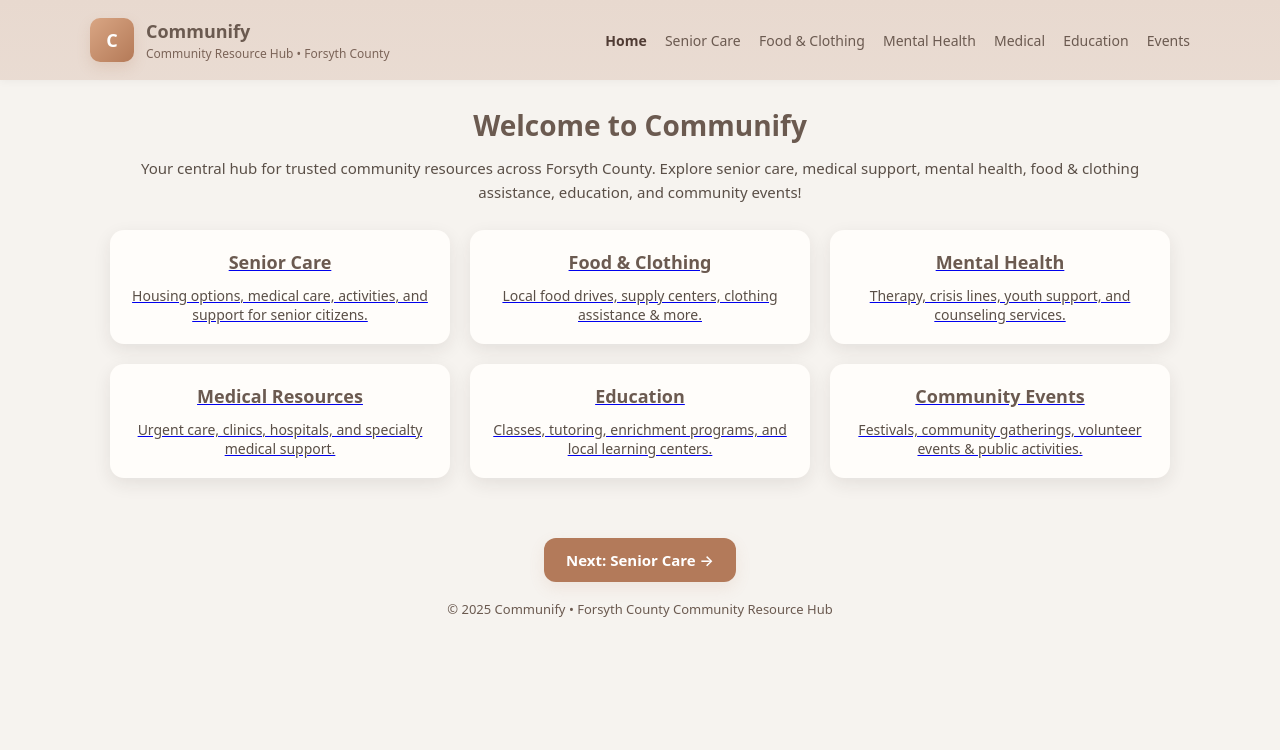
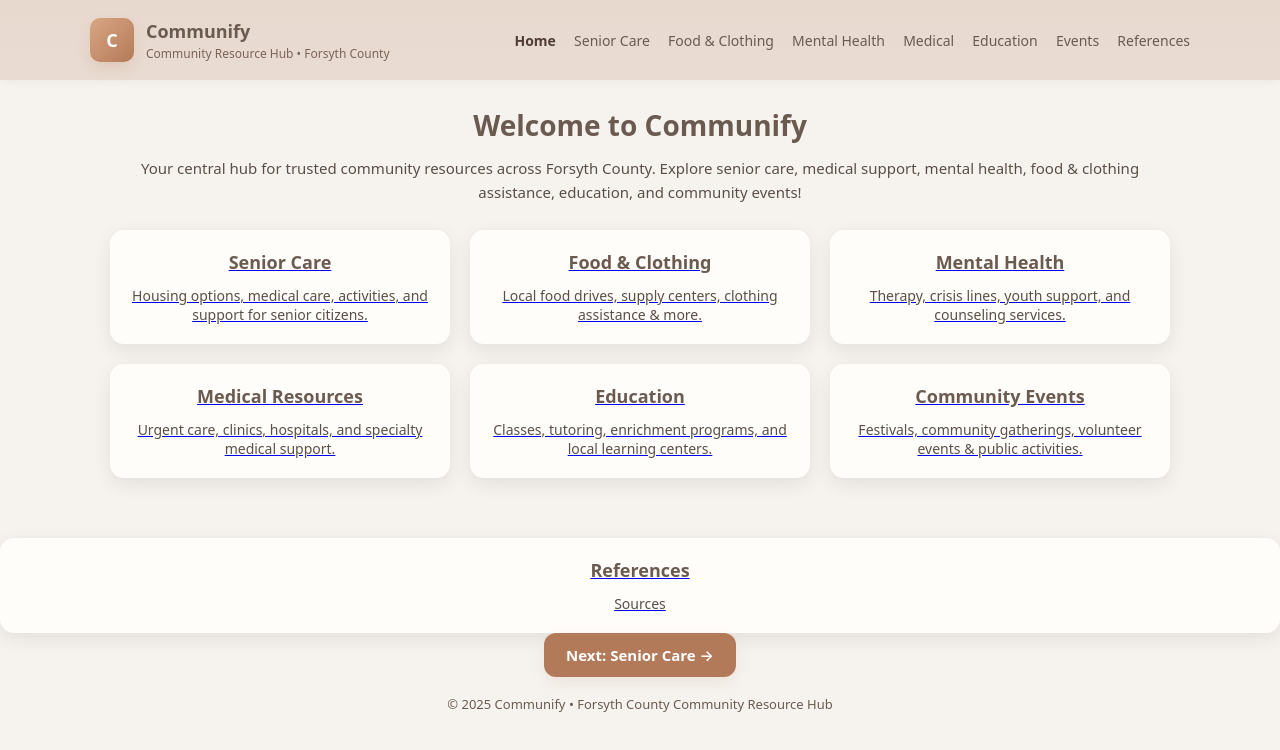
Before and after one commit to sreejapunuru/Website, a plain HTML site: page index.html in a window 1280 px wide. Drawn offline with Linux system fonts and the light colour scheme.

Commit message:
Update index.html

```diff
--- a/index.html
+++ b/index.html
@@ -121,6 +121,7 @@
       <a href="medical.html">Medical</a>
       <a href="education.html">Education</a>
       <a href="community-events.html">Events</a>
+      <a href="community-events.html">References</a>
     </nav>
   </div>
 </header>
@@ -163,6 +164,11 @@
     </a>
   </div>
 
+  <a class="card" href="references.html">
+      <h3>References</h3>
+      <p>Sources</p>
+    </a>
+
   <div style="text-align:center;">
     <a href="senior-care.html" class="next-btn">Next: Senior Care →</a>
   </div>
```
